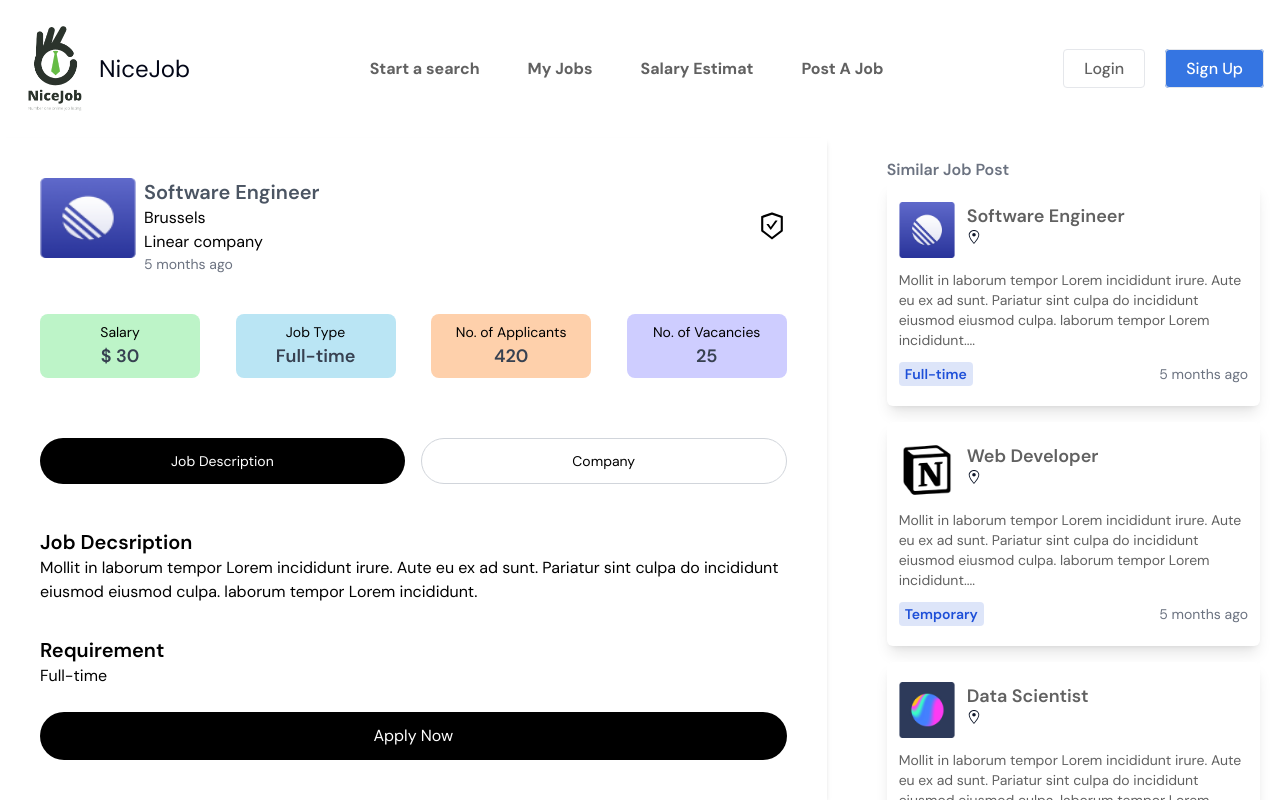
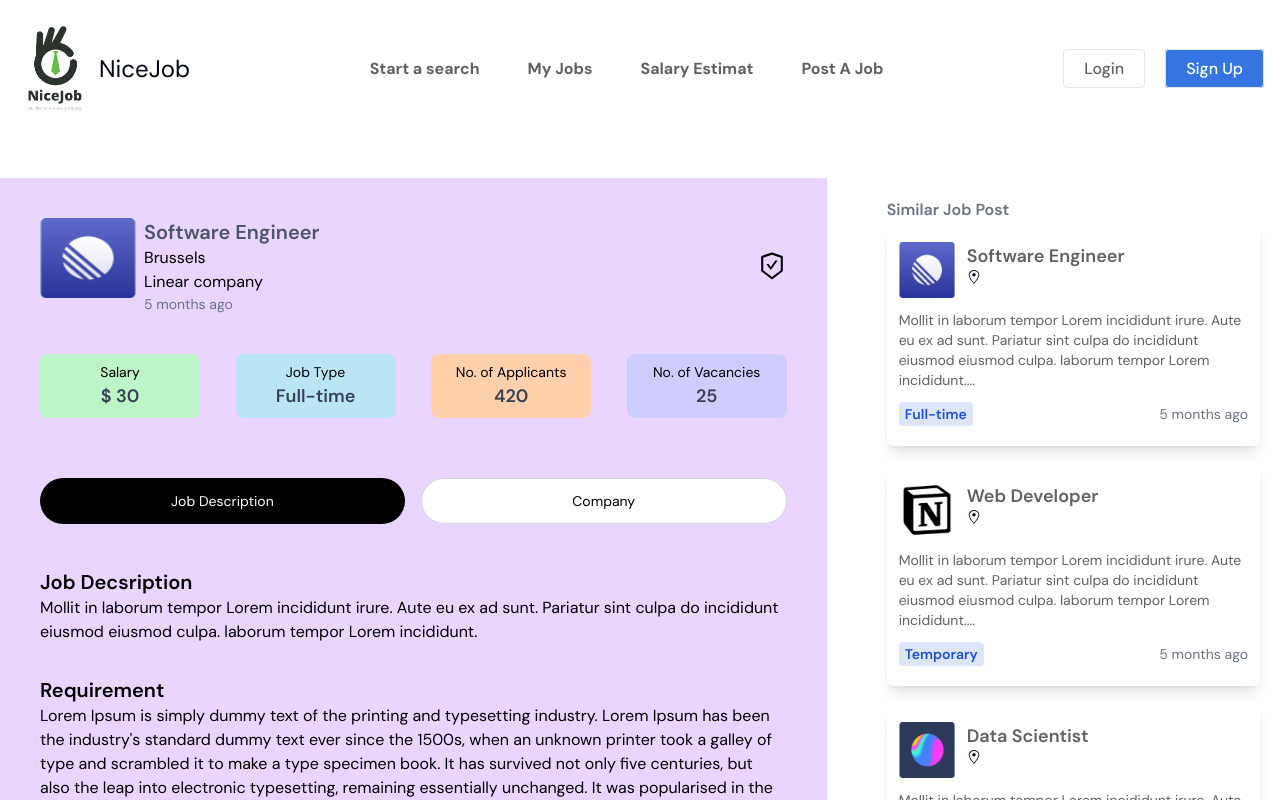
Before and after one commit to BK-KAVIYA/React-Job-Finding-Application, a React (Vite) app: page /job-detail/1 in a window 1280 px wide. Shown: the top 800 px of the page. Built offline with nearby package versions, Linux system fonts and the light colour scheme.

Commit message:
link between job card and job detau

```diff
--- a/src/Pages/JobDetail.jsx
+++ b/src/Pages/JobDetail.jsx
@@ -18,13 +18,11 @@ const JobDetail = () => {
     window.scrollTo({ top: 0, left: 0, behavior: "smooth" });
   }, [id]);
 
-  console.log(job)
-
   return (
-    <div className='container mx-auto'>
+    <div className='container mx-auto mt-10'>
       <div className='w-full flex flex-col md:flex-row gap-10'>
         {/* LEFT SIDE */}
-        <div className='w-full h-fit md:w-2/3 2xl:2/4 bg-white px-5 py-10 md:px-10 shadow-md'>
+        <div className='w-full h-fit md:w-2/3 2xl:2/4 bg-purple-200 px-5 py-10 md:px-10 shadow-md'>
           <div className='w-full flex items-center justify-between'>
             <div className='w-3/4 flex gap-2'>
               <img
@@ -115,13 +113,11 @@ const JobDetail = () => {
 
                 <span className='text-base'>{job?.description}</span>
 
-                {
-
-                job?.employmentType && (
+                {job?.detail[0].requirement && (
                   <>
                     <p className='text-xl font-semibold mt-8'>Requirement</p>
                     <span className='text-base'>
-                      {job?.employmentType}
+                      {job?.detail[0].requirement}
                     </span>
                   </>
                 )}
--- a/src/Pages/PostJob.jsx
+++ b/src/Pages/PostJob.jsx
@@ -26,7 +26,7 @@ const [errMsg, setErrMsg] = useState("");
 const onSubmit = async (data) => {};
 
   return (
-    <div className='container mx-auto flex flex-col md:flex-row gap-8 2xl:gap-14 bg-[#f7fdfd] px-5'>
+    <div className='container mx-auto flex flex-col md:flex-row gap-8 2xl:gap-14 bg-[#f7fdfd] px-5 mt-10'>
       <div className='w-full h-fit md:w-2/3 2xl:2/4 bg-white px-5 py-10 md:px-10 shadow-md'>
         <div>
           <p className='text-gray-500 font-semibold text-2xl'>Job Post</p>
--- a/src/components/Card/Card.jsx
+++ b/src/components/Card/Card.jsx
@@ -4,10 +4,10 @@ import '../../App.css'
 import {FiCalendar, FiClock, FiDollarSign, FiMapPin} from 'react-icons/fi'
 
 function Card({data}) {
-    const{ companyName,jobTitle,companyLogo,minPrice,maxPrice,salaryType,jobLocation,employmentType,postingDate,description }=data
+    const{ id,companyName,jobTitle,companyLogo,minPrice,maxPrice,salaryType,jobLocation,employmentType,postingDate,description }=data
   return (
         <section className='card'>
-            <Link to={"/"} className='flex gap-4 flex-col sm:flex-row items-start'>
+            <Link to={`/job-detail/${id}`} className='flex gap-4 flex-col sm:flex-row items-start'>
                 <img src={companyLogo} alt="company logo" className='w-20 h-20 rounded-full'/>
                 <div className='flex flex-col gap-2'>
                     <h4 className='text-primary mb-1'>{companyName}</h4>
```
